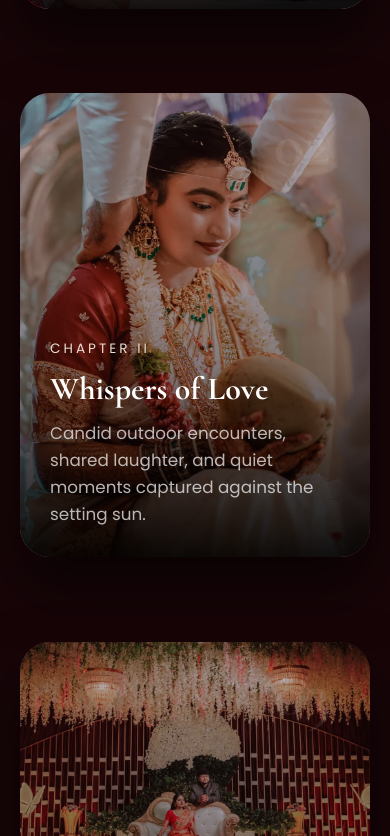
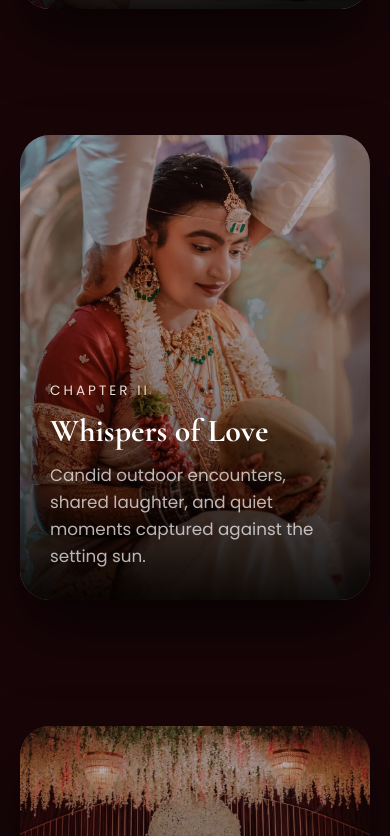
Before and after one commit to sai9ram/Vaibhavam-Photography, a plain HTML site: page portfolio.html in a window 390 px wide. Shown: the part 1164-2000 px from the top of the page. Drawn offline with nearby package versions, Linux system fonts and the light colour scheme.

Commit message:
Fix sticky scrollytelling container block layout and overflow

```diff
--- a/portfolio.html
+++ b/portfolio.html
@@ -37,7 +37,7 @@
     html,
     body {
       max-width: 100%;
-      overflow-x: hidden;
+      overflow-x: clip;
       position: relative;
       scroll-behavior: smooth;
     }
@@ -334,10 +334,7 @@
     }
 
     .sticky-stack-container {
-      display: flex;
-      flex-direction: column;
-      align-items: center;
-      gap: 15vh; /* Large gap so they scroll up */
+      display: block;
       padding: 0 40px;
       position: relative;
       z-index: 5;
@@ -346,6 +343,7 @@
     .scrolly-card {
       width: clamp(320px, 75vw, 1000px);
       height: 70vh; /* Large cinematic height */
+      margin: 0 auto 30vh auto; /* 30vh gap between cards so they scroll up and stack */
       border-radius: 30px;
       overflow: hidden;
       position: sticky;
@@ -419,7 +417,6 @@
     @media (max-width: 768px) {
       .sticky-stack-container {
         padding: 0 20px;
-        gap: 10vh;
       }
       .scrolly-header {
         padding: 60px 20px 30px;
@@ -430,6 +427,10 @@
       .scrolly-card {
         width: 100%;
         height: 55vh;
+        margin: 0 auto 15vh auto;
+      }
+      .scrolly-card:last-child {
+        margin-bottom: 0;
       }
       .scrolly-card-overlay {
         padding: 30px;
```
